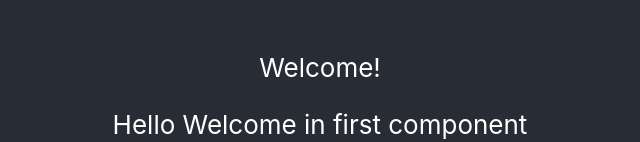
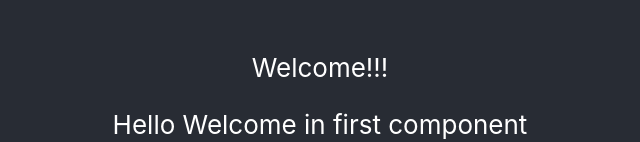
Before and after one commit to Prashika/react-hooks-repo, a React (Create React App) app in the folder learning-react-hooks/: page / in a window 1280 px wide. Shown: the part 477-619 px from the top of the page, without its empty margins (320-960 px from the left). Built offline with nearby package versions, Linux system fonts and the light colour scheme.

Commit message:
Update App.js
added exclamatory

```diff
--- a/learning-react-hooks/src/App.js
+++ b/learning-react-hooks/src/App.js
@@ -8,7 +8,7 @@ function App() {
       <header className="App-header">
         <img src={logo} className="App-logo" alt="logo" />
         <p>
-         Welcome!
+         Welcome!!!
         </p>
         <FirstComponent />
       </header>
```
